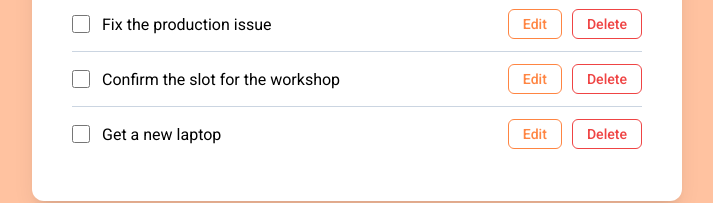
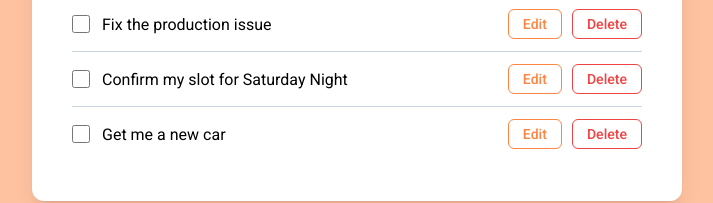
Before and after one commit to Ammisettychamu33/enhancement-of-simple-todos, a React (Create React App) app: page / in a window 1280 px wide. Shown: the part 504-707 px from the top of the page, without its empty margins (283-996 px from the left). Built offline with nearby package versions, Linux system fonts and the light colour scheme.

Commit message:
Update item 7 initial title to Confirm my slot for Saturday Night

```diff
--- a/src/components/SimpleTodos/index.jsx
+++ b/src/components/SimpleTodos/index.jsx
@@ -36,12 +36,12 @@ const initialTodosList = [
   },
   {
     id: 7,
-    title: 'Confirm the slot for the workshop',
+    title: 'Confirm my slot for Saturday Night',
     isCompleted: false,
   },
   {
     id: 8,
-    title: 'Get a new laptop',
+    title: 'Get me a new car',
     isCompleted: false,
   },
 ]
```
